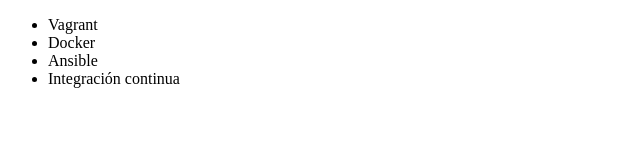
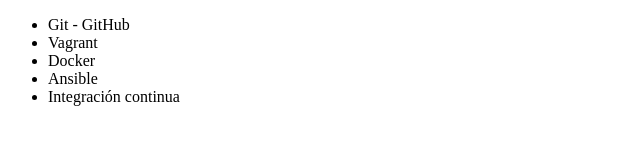
Before and after one commit to JesusTorres2412/Ejemplo-Git, a plain HTML site: page index.html in a window 1280 px wide. Shown: the whole page, without its empty margins (0-640 px from the left). Drawn offline with Linux system fonts and the light colour scheme.

Commit message:
Arreglado agregando nuevo curso de alura

```diff
--- a/index.html
+++ b/index.html
@@ -6,6 +6,7 @@
 </head>
 <body>
      <ul>
+         <li> Git - GitHub </li>
          <li> Vagrant </li>
          <li> Docker </li>
          <li> Ansible </li>
```
